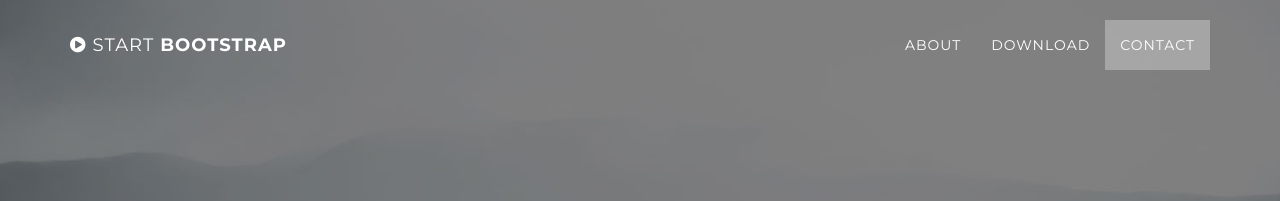
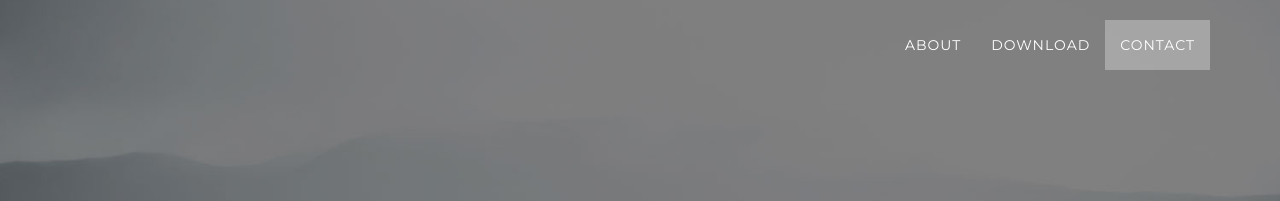
Before and after one commit to LampSteven17/LampSteven17.github.io, a Jekyll site: the page built from index.html, in a window 1280 px wide. Shown: the top 201 px of the page. Built offline with Jekyll 4.4.1, drawn with Linux system fonts in a browser that asks for light colours.

Commit message:
Update nav.html

```diff
--- a/_includes/nav.html
+++ b/_includes/nav.html
@@ -5,9 +5,9 @@
                 <button type="button" class="navbar-toggle" data-toggle="collapse" data-target=".navbar-main-collapse">
                     <i class="fa fa-bars"></i>
                 </button>
-                <a class="navbar-brand page-scroll" href="#page-top">
+                <!---<a class="navbar-brand page-scroll" href="#page-top">
                     <i class="fa fa-play-circle"></i>  <span class="light">Start</span> Bootstrap
-                </a>
+                </a>--->
             </div>
 
             <!-- Collect the nav links, forms, and other content for toggling -->
```
